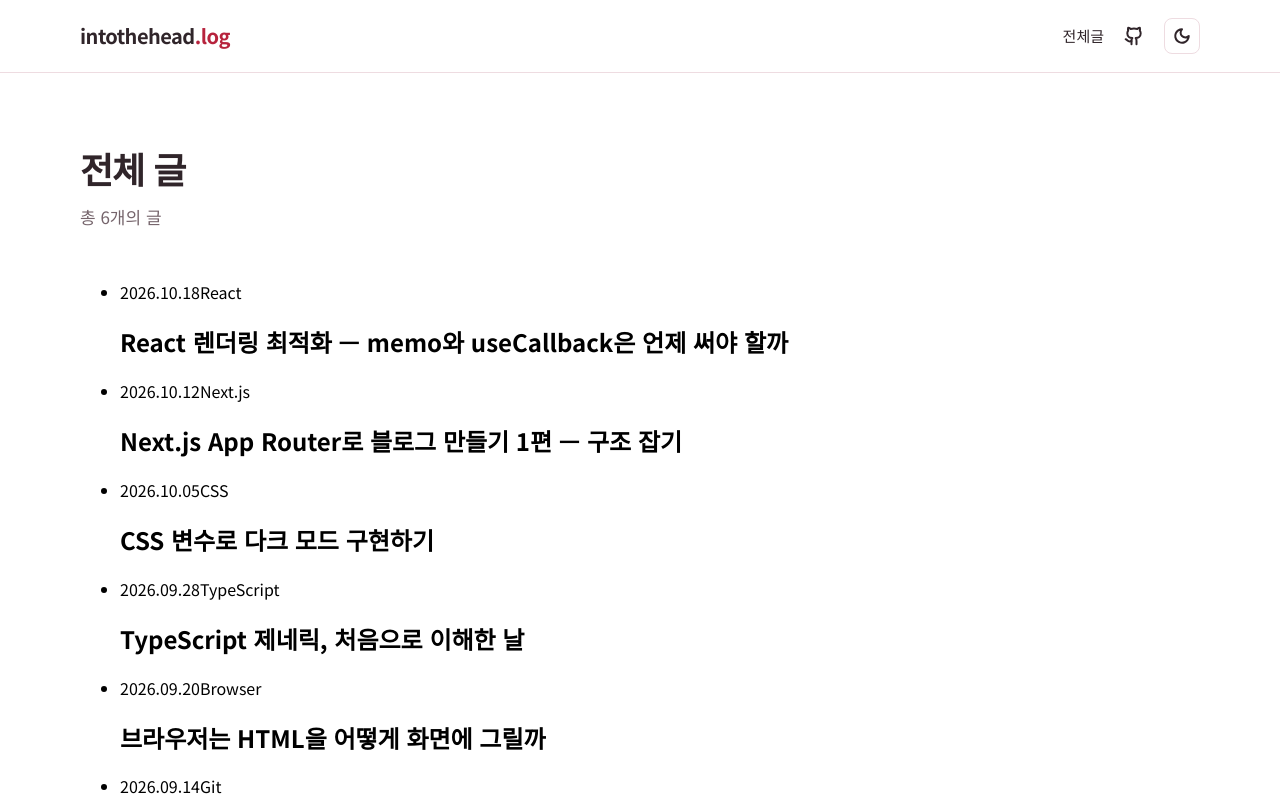
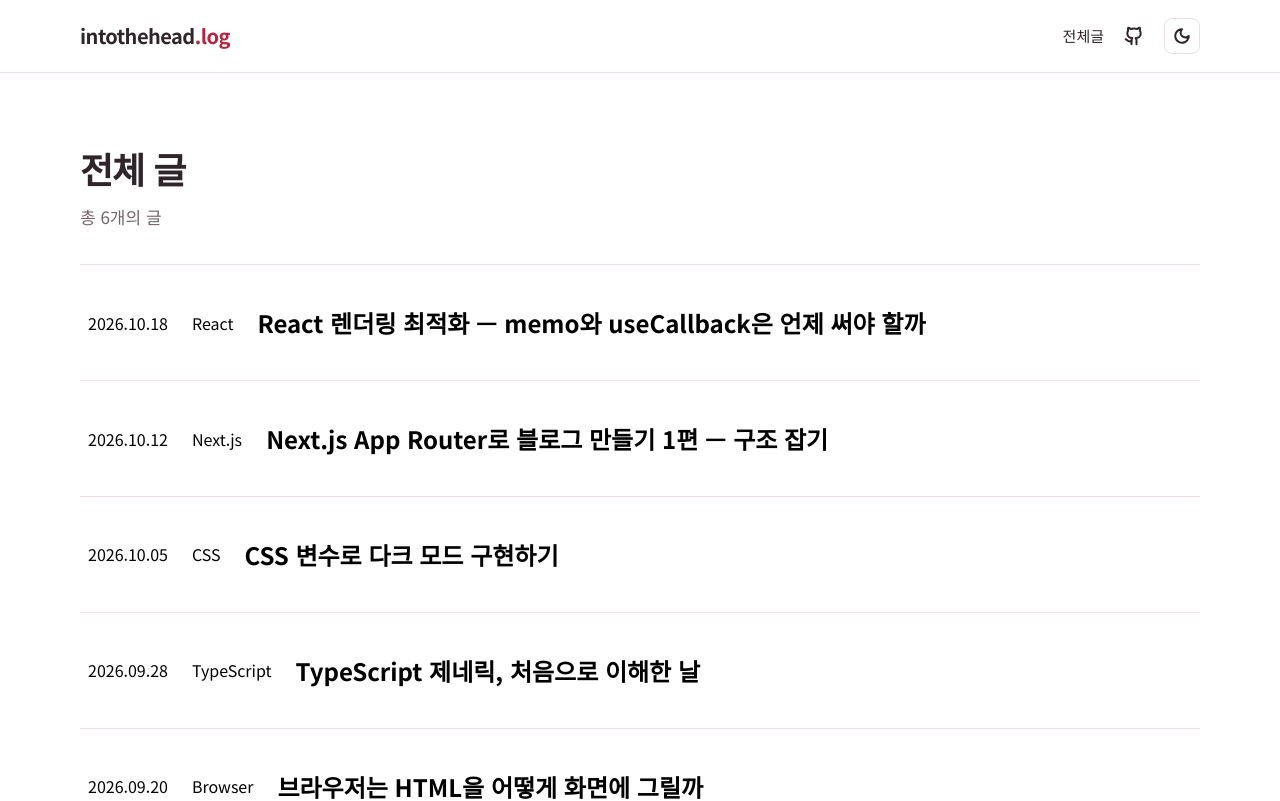
Before and after one commit to intothehead/intothehead.log, a Next.js app: page /posts in a window 1280 px wide. Shown: the top 801 px of the page. Built offline with nearby package versions, Linux system fonts and the light colour scheme.

Commit message:
전체 글 목록 줄을 가로로 놓고 선 긋기

```diff
--- a/app/posts/page.module.css
+++ b/app/posts/page.module.css
@@ -29,3 +29,10 @@
   line-height: 1.8;
   color: var(--text-muted);
 }
+
+.PostList{
+    list-style: none;
+    margin: 0;
+    padding: 0;
+    border-top: 1px solid var(--border-default);
+}
--- a/app/posts/page.tsx
+++ b/app/posts/page.tsx
@@ -9,7 +9,7 @@ export default function AllPosts() {
         <h1 className={styles.MainTitle}>전체 글</h1>
         <p className={styles.PostCount}>총 {posts.length}개의 글</p>
       </div>
-      <ul>
+      <ul className={styles.PostList}>
         {posts.map((post) => (
           <PostRow
             key={post.id}
--- /dev/null
+++ b/components/PostRow.module.css
@@ -0,0 +1,7 @@
+.PostRow {
+  display: flex;
+  align-items: center;
+  gap: 24px;
+  padding: 20px 8px;
+  border-bottom: 1px solid var(--border-default);
+}
--- a/components/PostRow.tsx
+++ b/components/PostRow.tsx
@@ -1,3 +1,5 @@
+import styles from "./PostRow.module.css"
+
 type PostRowProps = {
   title: string;
   date: string;
@@ -6,7 +8,7 @@ type PostRowProps = {
 
 export default function PostRow({ title, date, tag }: PostRowProps) {
   return (
-    <li>
+    <li className={styles.PostRow}>
       <time>{date}</time>
       <span>{tag}</span>
       <h2>{title}</h2>
```
